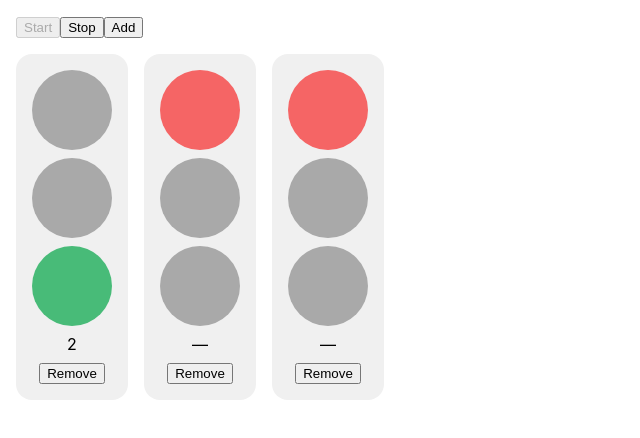
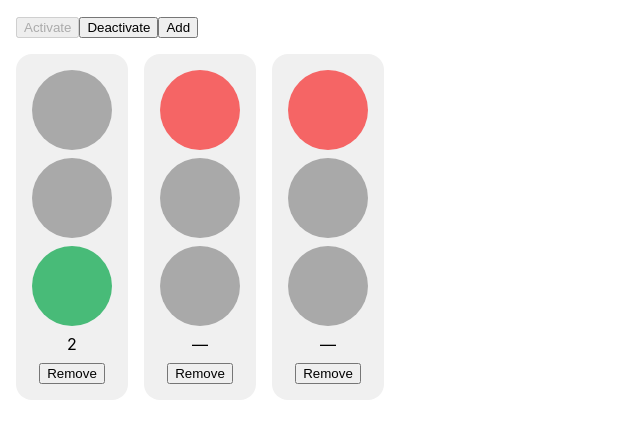
Before and after one commit to saneef/traffic-lights-using-xstate, a React (Create React App) app: page / in a window 1280 px wide. Shown: the top 438 px of the page, without its empty margins (0-640 px from the left). Built offline with nearby package versions, Linux system fonts and the light colour scheme.

Commit message:
updates button labels

```diff
--- a/src/TrafficLightsController.jsx
+++ b/src/TrafficLightsController.jsx
@@ -13,13 +13,13 @@ const TrafficLights = () => {
           disabled={state.value === "active"}
           onClick={() => send("START")}
         >
-          Start
+          Activate
         </button>
         <button
           disabled={state.value === "inactive"}
           onClick={() => send("STOP")}
         >
-          Stop
+          Deactivate
         </button>
         <button onClick={() => send("ADD_LIGHT")}>Add</button>
       </div>
```
